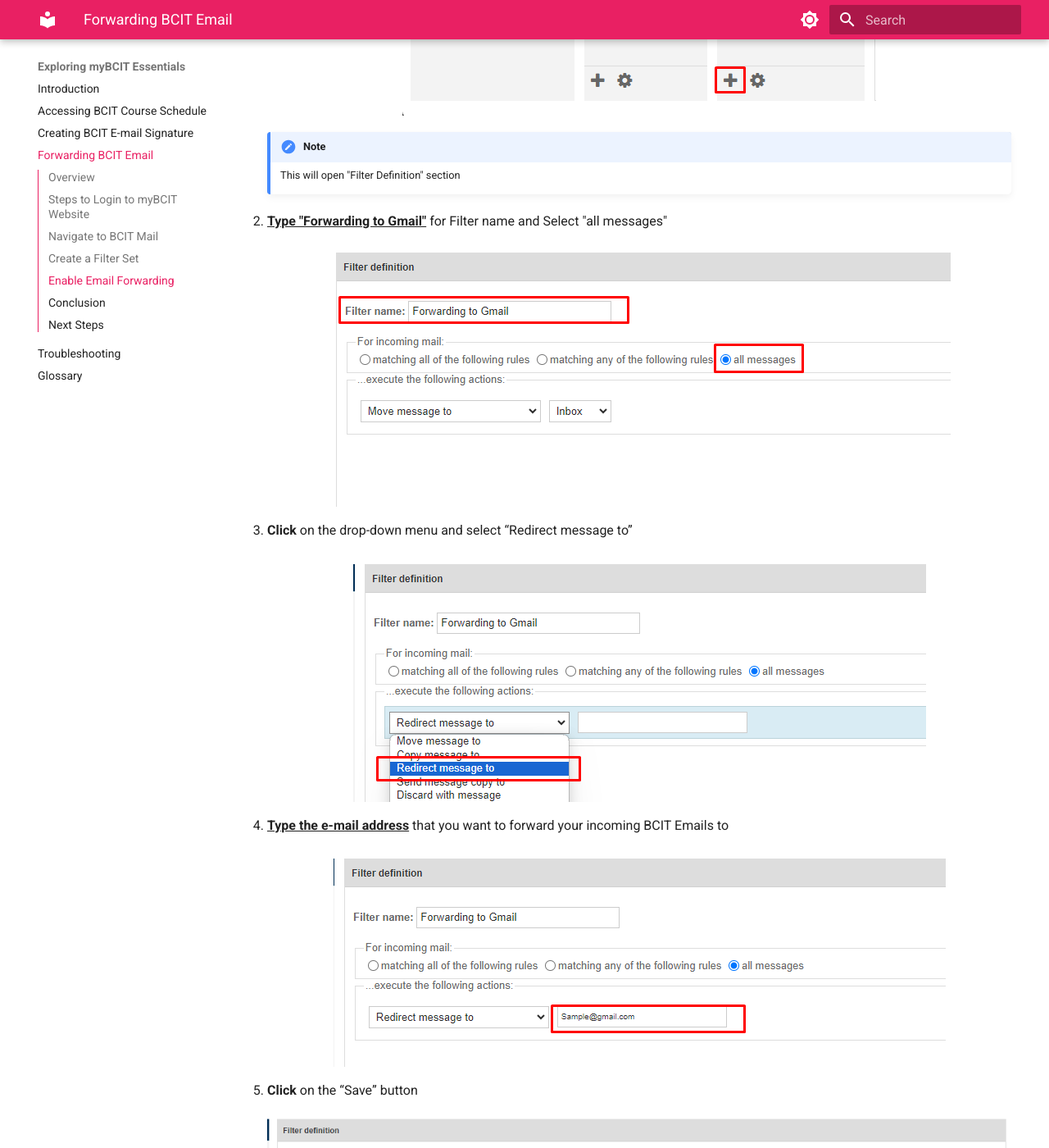
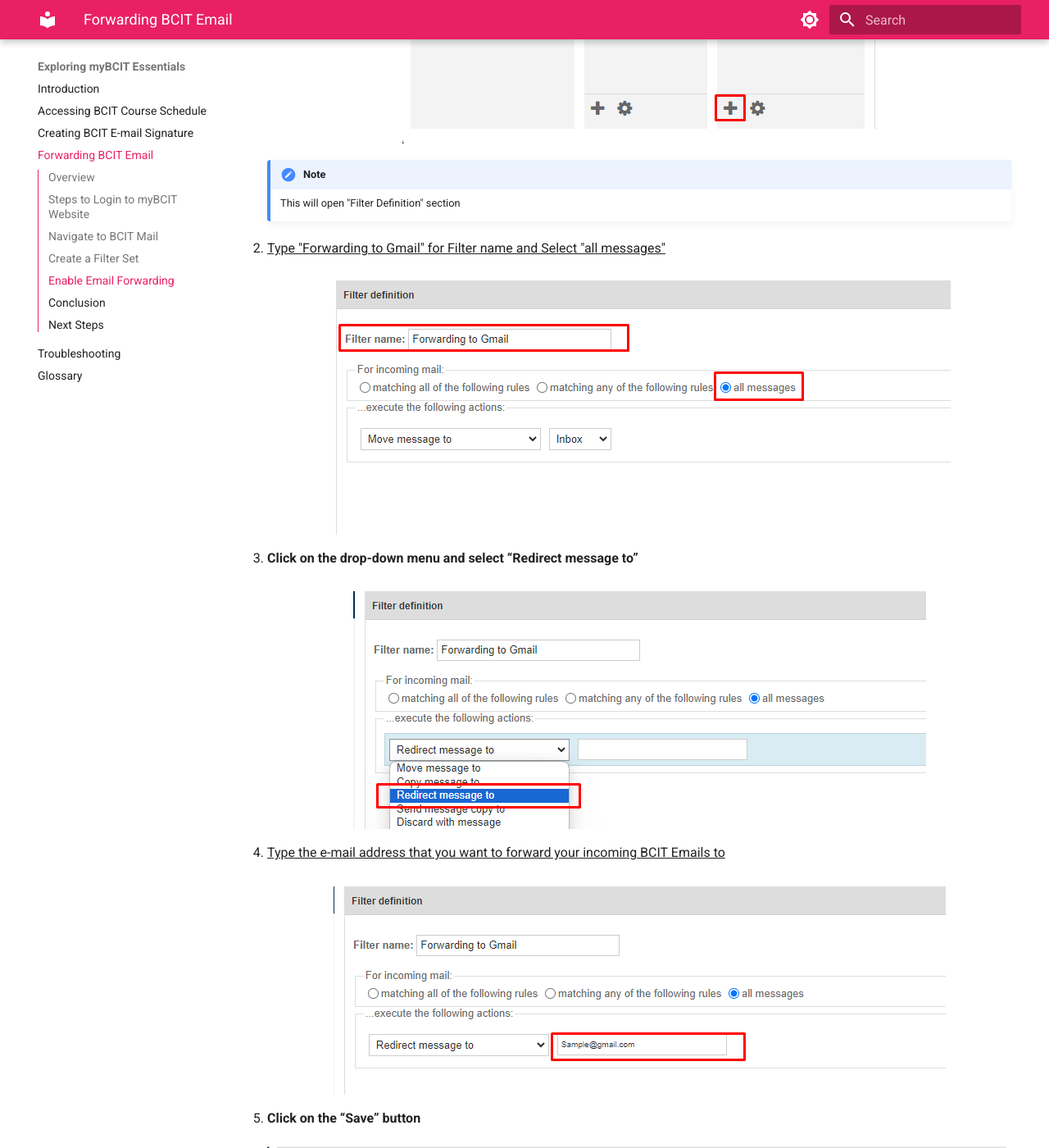
Before and after one commit to beingaturtle/beingaturtle.github.io, an MkDocs documentation site: the page built from docs/task3.md, in a window 1280 px wide and 1400 px high, scrolled down 5941 px. Shown: the whole window at 82% size. Built offline with MkDocs 1.6.1 and Material for MkDocs 9.7.7, drawn with Linux system fonts in a browser that asks for light colours; some of the changed text lies outside the part shown.

```diff
--- a/docs/task3.md
+++ b/docs/task3.md
@@ -28,7 +28,7 @@ Before forwarding your e-mail, you will need to login to the myBCIT website:
 
     <figure markdown = "span"> ![Image title](./assets/task3/T3_S3.png){ loading=lazy } </figure>
 
-3. <u>**Type in your Account Credentials**</u>
+3. <u>Type in your Account Credentials</u>
 
     <figure markdown = "span"> ![Image title](./assets/task3/T3_S4.png){ loading=lazy } </figure>
 
@@ -46,7 +46,7 @@ Before forwarding your e-mail, you will need to login to the myBCIT website:
 
 ## Navigate to BCIT Mail
 
-1. **Click on “My Mail”** at the top-right corner
+1. **Click on “My Mail” at the top-right corner**
 
     <figure markdown = "span"> ![Image title](./assets/task3/T3_S6.png){ loading=lazy } </figure>
 
@@ -55,15 +55,15 @@ Before forwarding your e-mail, you will need to login to the myBCIT website:
 
 ## Create a Filter Set
 
-1. **Click** “Settings”, found on the upper right of the website
+1. **Click “Settings”, found on the upper right of the website**
 
     <figure markdown = "span"> ![Image title](./assets/task3/T3_S7.png){ loading=lazy } </figure>
 
-2. **Click** on “Filter”, found on the left side of the page
+2. **Click on “Filter”, found on the left side of the page**
 
     <figure markdown = "span"> ![Image title](./assets/task3/T3_S8.png){ loading=lazy } </figure>
 
-3. **Click on +** found under the filters set section
+3. **Click on + found under the filters set section**
 
     <figure markdown = "span"> ![Image title](./assets/task3/T3_S9.png){ loading=lazy } </figure>
 
@@ -72,7 +72,7 @@ Before forwarding your e-mail, you will need to login to the myBCIT website:
 
     <figure markdown = "span"> ![Image title](./assets/task3/T3_S9.1.png){ loading=lazy } </figure>
 
-4. <u>**Type "Forwarding" for Filters Set Name**</u> and **select and click none for filters**
+4. <u>Type "Forwarding" for Filters Set Name</u> and **select and click none for filters**
 
     <figure markdown = "span"> ![Image title](./assets/task3/T3_S10.png){ loading=lazy } </figure>
 
```
Also changed, not shown: other parts of docs/task3.md (+8 -6 lines).
